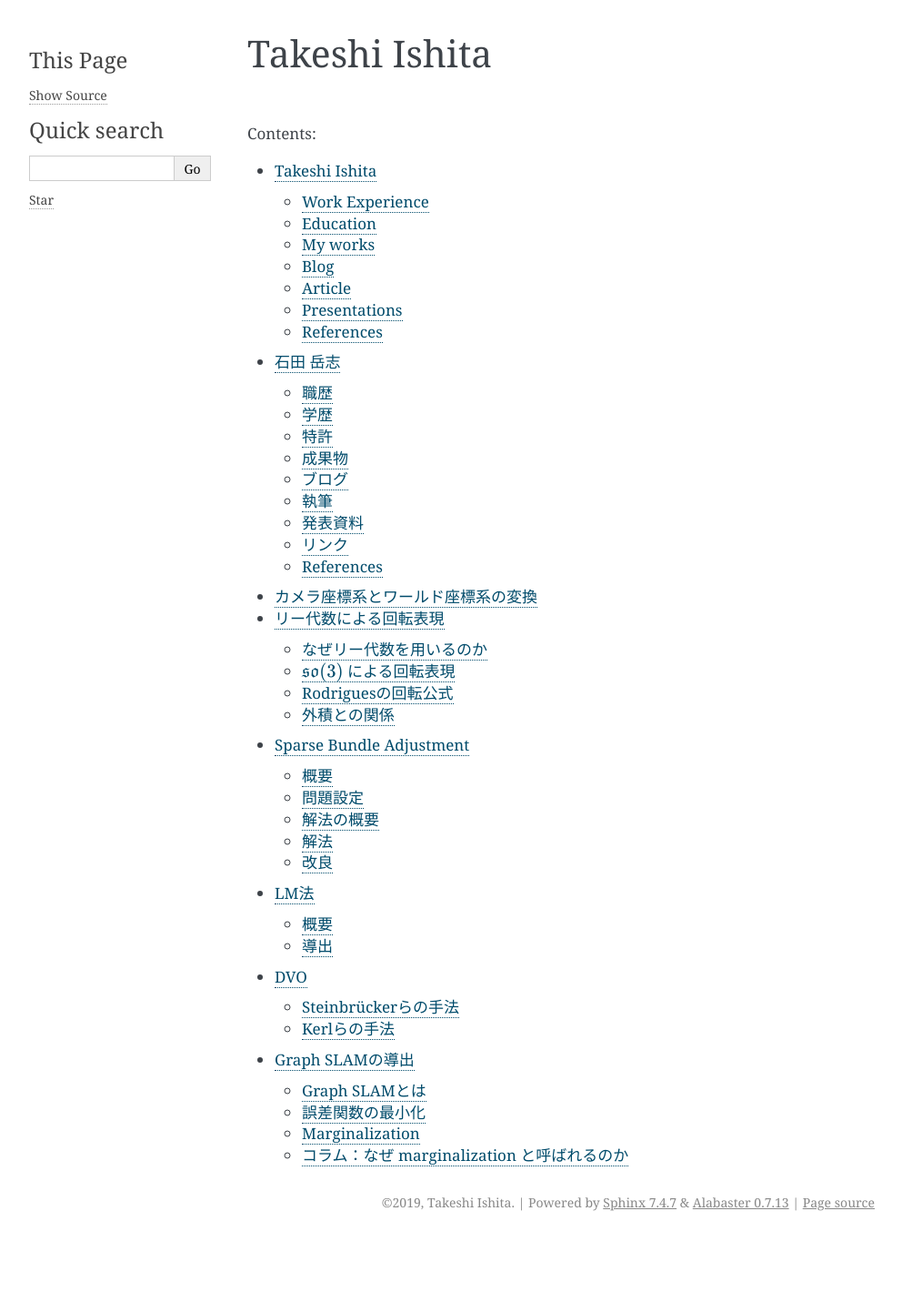
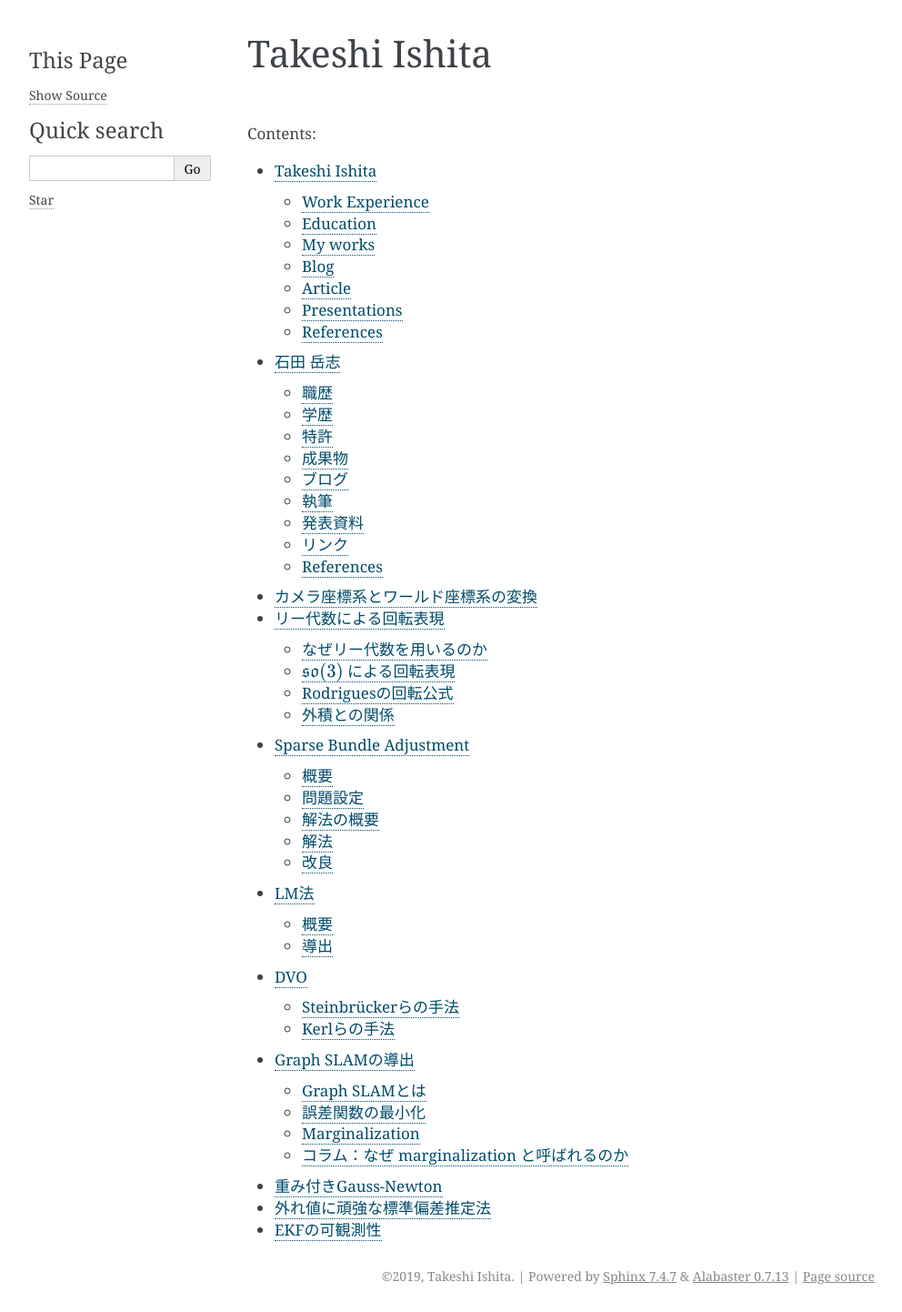
Before and after one commit to IshitaTakeshi/ishitatakeshi.github.io, a Sphinx documentation site: the page built from source/index.rst, in a window 1280 px wide. Shown: the whole page at 91% size, without its empty margins (148-1140 px from the left). Built offline with Sphinx 7.4.7, drawn with Linux system fonts in a browser that asks for light colours; before the commit the page ends 1361 px from its top, so only the background shows below that.

Commit message:
Add links to other pages that I wrote

```diff
--- a/source/index.rst
+++ b/source/index.rst
@@ -20,3 +20,7 @@ Takeshi Ishita
    sba
    dvo
    graph-slam
+
+- `重み付きGauss-Newton <https://tier4.github.io/system_software_team_hp/documents/weighted_gauss_newton.html>`__
+- `外れ値に頑強な標準偏差推定法 <https://tier4.github.io/system_software_team_hp/documents/robust_stddev_estimator.html>`__
+- `EKFの可観測性 <https://tier4.github.io/system_software_team_hp/documents/ekf-slam-observability.html>`__
```
